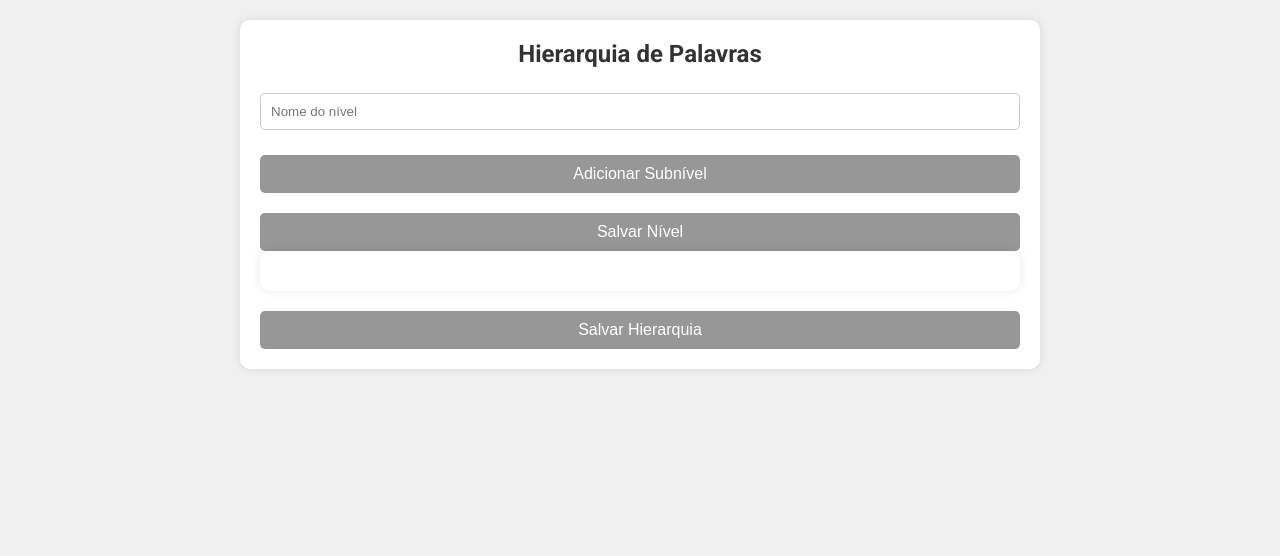
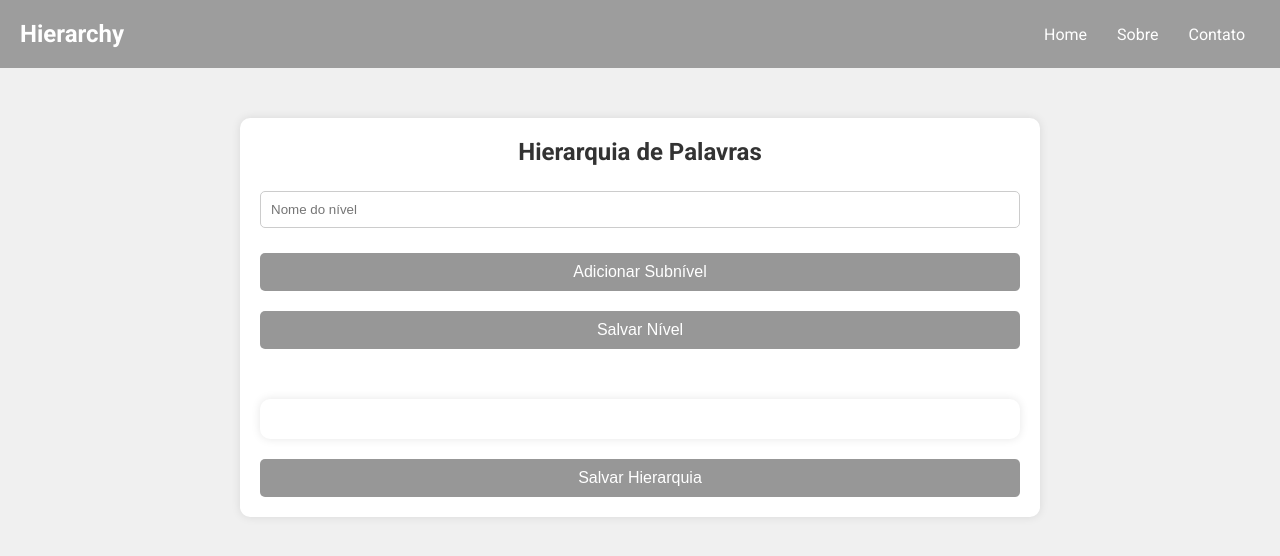
Before and after one commit to viniciuscicone/teste-seletivo-Java-Next, a Next.js app in the folder Next/: page / in a window 1280 px wide. Shown: the top 556 px of the page. Built offline with nearby package versions, Linux system fonts and the light colour scheme.

Commit message:
adding header and aligning element from hierarchy on screen

```diff
--- /dev/null
+++ b/Next/src/components/Header.tsx
@@ -0,0 +1,19 @@
+import Link from 'next/link';
+import styles from '../styles/Header.module.css';
+
+const Header: React.FC = () => {
+  return (
+    <header className={styles.header}>
+      <div className={styles.logo}>
+        <Link href="/">Hierarchy</Link>
+      </div>
+      <nav className={styles.nav}>
+        <Link href="/">Home</Link>
+        <Link href="/about">Sobre</Link>
+        <Link href="/contact">Contato</Link>
+      </nav>
+    </header>
+  );
+};
+
+export default Header;
--- a/Next/src/components/HierarchyViewComponent.tsx
+++ b/Next/src/components/HierarchyViewComponent.tsx
@@ -16,7 +16,7 @@ const HierarchyViewComponent: React.FunctionComponent<Props> = ({
     <li key={anotherNode.name}>
       {anotherNode.name}
       {anotherNode.children && (
-        <ul>{anotherNode.children.map((child) => render(child))}</ul>
+        <ul className={styles.subnivel} >{anotherNode.children.map((child) => render(child))}</ul>
       )}
     </li>
   );
--- a/Next/src/pages/_app.tsx
+++ b/Next/src/pages/_app.tsx
@@ -2,6 +2,7 @@
 import { AppProps } from 'next/app';
 import { Roboto } from 'next/font/google';
 import '../styles/global.css';
+import Header from '@/components/Header';
 
 const roboto = Roboto({
   weight: ['400', '700'],
@@ -12,6 +13,7 @@ const roboto = Roboto({
 function App({ Component, pageProps }: AppProps) {
   return (
     <div className={roboto.className}>
+      <Header />
       <Component {...pageProps} />
     </div>
   );
--- /dev/null
+++ b/Next/src/styles/Header.module.css
@@ -0,0 +1,33 @@
+.header {
+    display: flex;
+    justify-content: space-between;
+    align-items: center;
+    padding: 20px;
+    background-color: #9d9d9d;
+    color: white;
+  }
+
+  .logo {
+    font-size: 24px;
+    font-weight: bold;
+  }
+
+  .logo a {
+    text-decoration: none; /* Remove o sublinhado */
+    color: white; /* Define a cor do texto */
+  }
+
+  .logo {
+    font-size: 24px;
+    font-weight: bold;
+  }
+
+  .nav a {
+    margin: 0 15px;
+    text-decoration: none;
+    color: white;
+  }
+
+  .nav a:hover {
+    text-decoration: underline;
+  }
--- a/Next/src/styles/Home.module.css
+++ b/Next/src/styles/Home.module.css
@@ -1,11 +1,16 @@
 
 .container {
+
     max-width: 800px;
-    margin: 0 auto;
+    margin: 50px auto 0;
     background-color: white;
     padding: 20px;
     border-radius: 10px;
     box-shadow: 0 0 10px rgba(0, 0, 0, 0.1);
+  }
+
+  .subnivel {
+    margin-left: 20px;
   }
 
   .title {
--- a/Next/src/styles/global.css
+++ b/Next/src/styles/global.css
@@ -8,7 +8,7 @@
     font-family: Arial, sans-serif;
     background-color: #f0f0f0;
     color: #333;
-    padding: 20px;
+
   }
 
   button {
```
